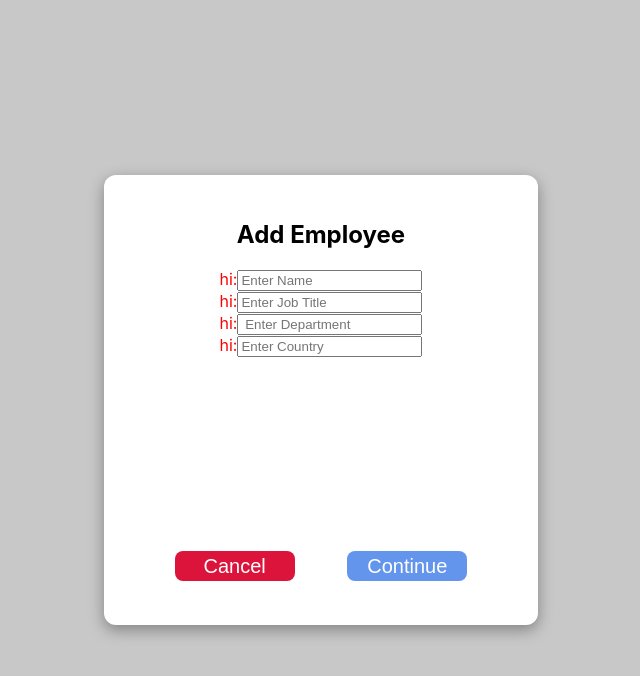
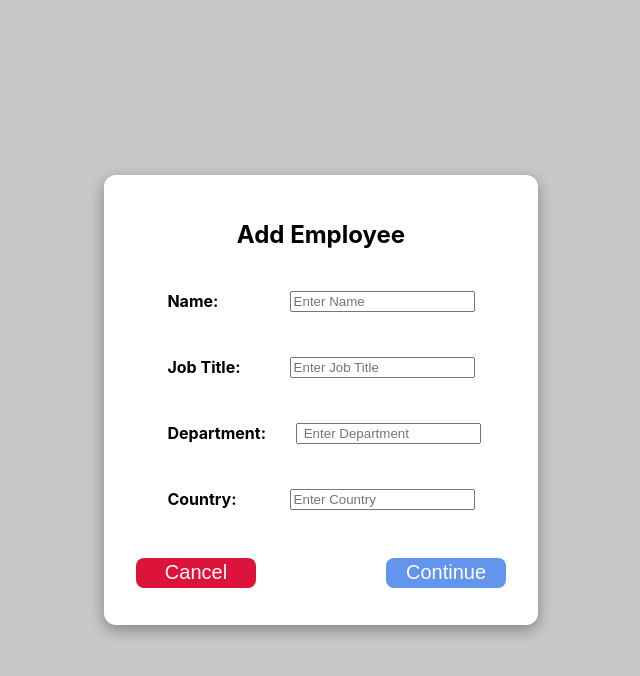
Before and after one commit to faridb99/nascotest, a React (Create React App) app: page / in a window 1280 px wide. Both pictures are taken after a click on the button "Add Employee". Shown: the top 676 px of the page, without its empty margins (319-959 px from the left). Built offline with nearby package versions, Linux system fonts and the light colour scheme.

Commit message:
Added Edit/Delete feature for Employee Table

```diff
--- a/src/App.css
+++ b/src/App.css
@@ -1,14 +1,16 @@
 .App {
-  text-align: center;
+  display: flex;
+  flex-direction: column;
+  justify-content: flex-start;
 }
 
-.app-container {
+.App .tableActionBar {
   display: flex;
-  flex-direction: column;
-  gap: 10px;
-  padding: 1rem;
+  width: 100%;
+  height: 40px;
 }
 
+/* table styling */
 table {
   border-collapse: collapse;
   width: 100%;
@@ -17,9 +19,18 @@ table {
 th,
 td {
   border: 1px solid #ffffff;
-  text-align: left;
+  text-align: center;
   padding: 8px;
-  font-size: 32px;
+  font-size: 22px;
+}
+.actionButtonDiv {
+  display: flex;
+  justify-content: space-evenly;
+}
+td button {
+  padding: 5px;
+  padding-left: 10px;
+  padding-right: 10px;
 }
 
 th {
--- a/src/App.js
+++ b/src/App.js
@@ -1,10 +1,9 @@
-import { nanoid } from "nanoid";
 import EmployeeRow from "./components/EmployeeRow";
 import { useSelector, useDispatch } from "react-redux";
 import { useState } from "react";
 import "./App.css";
 import FormModal from "./components/FormModal";
-import { setAddFormData, setEmployees } from "./actions";
+import { setEmployees, setFormData } from "./actions";
 
 function App() {
   const employees = useSelector((state) => state.employees);
@@ -12,23 +11,52 @@ function App() {
 
   const [modalTitle, setModalTitle] = useState("");
   const [openModal, setOpenModal] = useState(false);
+  const [editEmployeeId, setEditEmployeeId] = useState(null);
 
+  const handleAddClick = () => {
+    setModalTitle("Add Employee");
+    setOpenModal(true);
+  };
+
+  const handleDeleteClick = (employeeId) => {
+    const newEmployees = [...employees];
+
+    const index = employees.findIndex((employee) => employee.id === employeeId);
+
+    newEmployees.splice(index, 1);
+
+    dispatch(setEmployees(newEmployees));
+  };
+
+  const handleEditClick = (event, employee) => {
+    event.preventDefault();
+
+    setEditEmployeeId(employee.id);
+    setModalTitle("Edit Employee");
+
+    const formValues = {
+      fullName: employee.fullName,
+      jobTitle: employee.jobTitle,
+      department: employee.department,
+      location: employee.location,
+    };
+    dispatch(setFormData(formValues));
+    setOpenModal(true);
+  };
   return (
     <div className="App">
       {openModal && (
         <FormModal
           title={modalTitle}
+          editEmployeeId={editEmployeeId}
           closeModal={() => setOpenModal(false)}
+          resetEditEmployeeId={() => setEditEmployeeId(null)}
         ></FormModal>
       )}
-      <button
-        onClick={() => {
-          setModalTitle("Add Employee");
-          setOpenModal(true);
-        }}
-      >
-        Add Employee
-      </button>
+      <div className="tableActionBar">
+        <button onClick={handleAddClick}>Add Employee</button>
+      </div>
+      <div>
         <table>
           <thead>
             <tr>
@@ -36,14 +64,20 @@ function App() {
               <th>Job Title</th>
               <th>Department</th>
               <th>Location</th>
+              <th>Actions</th>
             </tr>
           </thead>
           <tbody>
             {employees.map((employee) => (
-            <EmployeeRow employee={employee}></EmployeeRow>
+              <EmployeeRow
+                employee={employee}
+                handleEditClick={handleEditClick}
+                handleDeleteClick={handleDeleteClick}
+              ></EmployeeRow>
             ))}
           </tbody>
         </table>
+      </div>
     </div>
   );
 }
--- a/src/actions/index.js
+++ b/src/actions/index.js
@@ -5,9 +5,9 @@ export const setEmployees = (employees) => {
   };
 };
 
-export const setAddFormData = (addFormData) => {
+export const setFormData = (formData) => {
   return {
-    type: "SETADDFORMDATA",
-    payload: addFormData,
+    type: "SETFORMDATA",
+    payload: formData,
   };
 };
--- a/src/components/EmployeeRow.js
+++ b/src/components/EmployeeRow.js
@@ -7,6 +7,22 @@ const EmployeeRow = (props) => {
       <td>{props.employee.jobTitle}</td>
       <td>{props.employee.department}</td>
       <td>{props.employee.location}</td>
+      <td>
+        <div className="actionButtonDiv">
+          <button
+            type="button"
+            onClick={(event) => props.handleEditClick(event, props.employee)}
+          >
+            Edit
+          </button>
+          <button
+            type="button"
+            onClick={() => props.handleDeleteClick(props.employee.id)}
+          >
+            Delete
+          </button>
+        </div>
+      </td>
     </tr>
   );
 };
--- a/src/components/FormModal.css
+++ b/src/components/FormModal.css
@@ -39,22 +39,29 @@
 .modalContainer .body .formContainer {
   width: 100%;
   height: 100%;
+  justify-content: space-around;
+  align-items: center;
+  display: flex;
+  flex-direction: column;
 }
 
 .modalContainer .body div {
-  width: 100%;
-  justify-content: flex-end;
+  width: 80%;
+  display: flex;
+  justify-content: space-between;
 }
 
 .modalContainer .body text {
-  color: red;
-  margin-right: 20;
+  color: black;
+  font-size: 18;
+  font-weight: 700;
+  margin-right: 30px;
 }
 
 .modalContainer .footer {
   flex: 1%;
   display: flex;
-  justify-content: space-evenly;
+  justify-content: space-between;
   align-items: center;
 }
 
@@ -62,6 +69,7 @@
   width: 120px;
   height: 30px;
   margin: 7px;
+  margin-top: 20px;
   border: none;
   background-color: cornflowerblue;
   color: white;
--- a/src/components/FormModal.js
+++ b/src/components/FormModal.js
@@ -2,13 +2,24 @@ import React from "react";
 import "./FormModal.css";
 import { nanoid } from "nanoid";
 import { useSelector, useDispatch } from "react-redux";
-import { setAddFormData, setEmployees } from "../actions";
+import { setFormData, setEmployees } from "../actions";
 
 const FormModal = (props) => {
   const employees = useSelector((state) => state.employees);
-  const addFormData = useSelector((state) => state.addFormData);
+  const formData = useSelector((state) => state.formData);
 
   const dispatch = useDispatch();
+
+  const resetFormData = () => {
+    dispatch(
+      setFormData({
+        fullName: "",
+        jobTitle: "",
+        department: "",
+        location: "",
+      })
+    );
+  };
 
   const formChangeHandler = (event) => {
     event.preventDefault();
@@ -16,28 +27,46 @@ const FormModal = (props) => {
     const inputFieldName = event.target.getAttribute("name");
     const inputFieldValue = event.target.value;
 
-    const newFormData = { ...addFormData };
+    const newFormData = { ...formData };
 
     newFormData[inputFieldName] = inputFieldValue;
 
-    dispatch(setAddFormData(newFormData));
+    dispatch(setFormData(newFormData));
   };
 
   const formSubmissionHandler = (event) => {
     event.preventDefault();
+    if (props.title === "Add Employee") {
+      const newEmployee = {
+        id: nanoid(),
+        fullName: formData.fullName,
+        jobTitle: formData.jobTitle,
+        department: formData.department,
+        location: formData.location,
+      };
 
-    const newEmployee = {
-      id: nanoid(),
-      fullName: addFormData.fullName,
-      jobTitle: addFormData.jobTitle,
-      department: addFormData.department,
-      location: addFormData.location,
-    };
+      const newEmployees = [...employees, newEmployee];
 
-    const newEmployees = [...employees, newEmployee];
+      dispatch(setEmployees(newEmployees));
+    } else {
+      const editedEmployee = {
+        id: props.editEmployeeId,
+        fullName: formData.fullName,
+        jobTitle: formData.jobTitle,
+        department: formData.department,
+        location: formData.location,
+      };
+      const newEmployees = [...employees];
 
-    dispatch(setEmployees(newEmployees));
-    props.closeModal(false);
+      const index = employees.findIndex(
+        (employee) => (employee.id = props.editEmployeeId)
+      );
+      newEmployees[index] = editedEmployee;
+      dispatch(setEmployees(newEmployees));
+      props.resetEditEmployeeId();
+    }
+    resetFormData();
+    props.closeModal();
   };
 
   return (
@@ -50,41 +79,45 @@ const FormModal = (props) => {
           <form id="employee-information-form" onSubmit={formSubmissionHandler}>
             <div className="formContainer">
               <div>
-                <text>hi:</text>
+                <text>Name:</text>
                 <input
                   type="text"
                   name="fullName"
                   required="required"
                   placeholder="Enter Name"
+                  value={formData.fullName}
                   onChange={formChangeHandler}
                 ></input>
               </div>
               <div>
-                <text>hi:</text>
+                <text>Job Title:</text>
                 <input
                   type="text"
                   name="jobTitle"
                   required="required"
                   placeholder="Enter Job Title"
+                  value={formData.jobTitle}
                   onChange={formChangeHandler}
                 ></input>
               </div>
               <div>
-                <text>hi:</text>
+                <text>Department:</text>
                 <input
                   type="text"
                   name="department"
                   required="required"
                   placeholder=" Enter Department"
+                  value={formData.department}
                   onChange={formChangeHandler}
                 ></input>
               </div>
               <div>
-                <text>hi:</text>
+                <text>Country:</text>
                 <input
                   type="text"
                   name="location"
                   required="required"
+                  value={formData.location}
                   placeholder="Enter Country"
                   onChange={formChangeHandler}
                 ></input>
@@ -93,7 +126,13 @@ const FormModal = (props) => {
           </form>
         </div>
         <div className="footer">
-          <button id="cancelBtn" onClick={() => props.closeModal(false)}>
+          <button
+            id="cancelBtn"
+            onClick={() => {
+              props.closeModal();
+              resetFormData();
+            }}
+          >
             Cancel
           </button>
           <button form="employee-information-form" type="submit">
--- a/src/reducers/addFormData.js
+++ b/src/reducers/formData.js
@@ -1,4 +1,4 @@
-const addFormDataReducer = (
+const formDataReducer = (
   state = {
     fullName: "",
     jobTitle: "",
@@ -8,7 +8,7 @@ const addFormDataReducer = (
   action
 ) => {
   switch (action.type) {
-    case "SETADDFORMDATA":
+    case "SETFORMDATA":
       return action.payload;
 
     default:
@@ -16,4 +16,4 @@ const addFormDataReducer = (
   }
 };
 
-export default addFormDataReducer;
+export default formDataReducer;
--- a/src/reducers/index.js
+++ b/src/reducers/index.js
@@ -1,10 +1,10 @@
 import employeesReducer from "./employees";
 import { combineReducers } from "redux";
-import addFormDataReducer from "./addFormData";
+import formDataReducer from "./formData";
 
 const rootReducer = combineReducers({
   employees: employeesReducer,
-  addFormData: addFormDataReducer,
+  formData: formDataReducer,
 });
 
 export default rootReducer;
```
Lines whose indentation alone changed are shown as unchanged.
